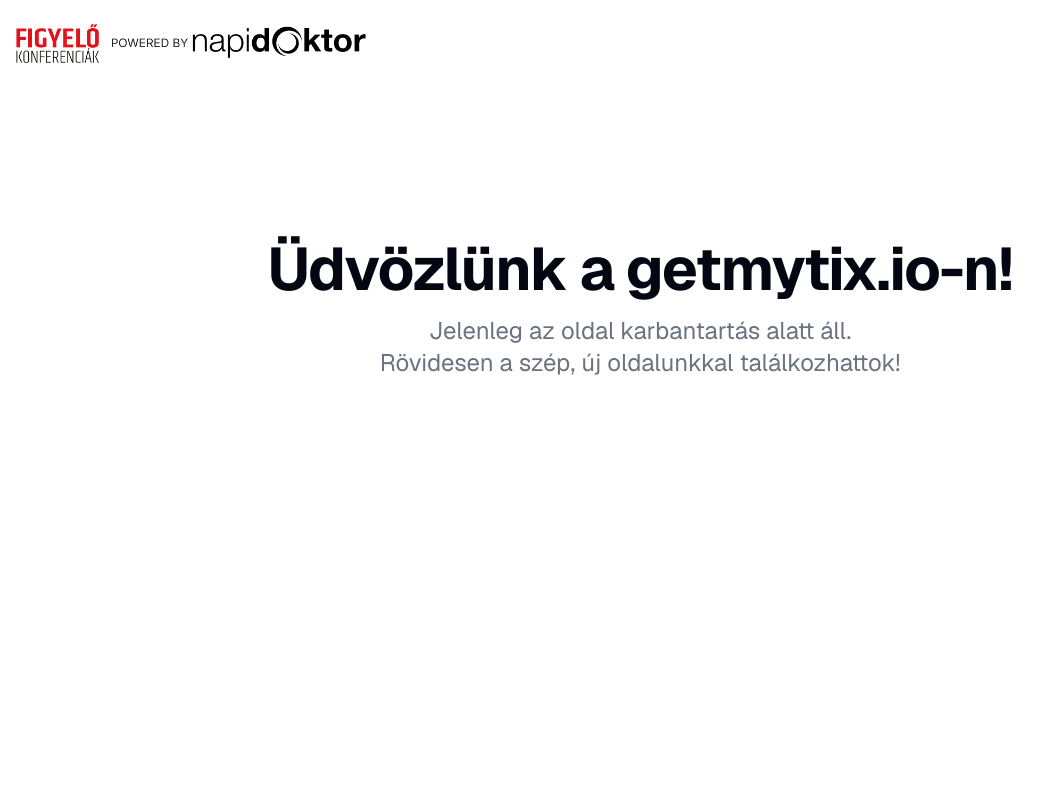
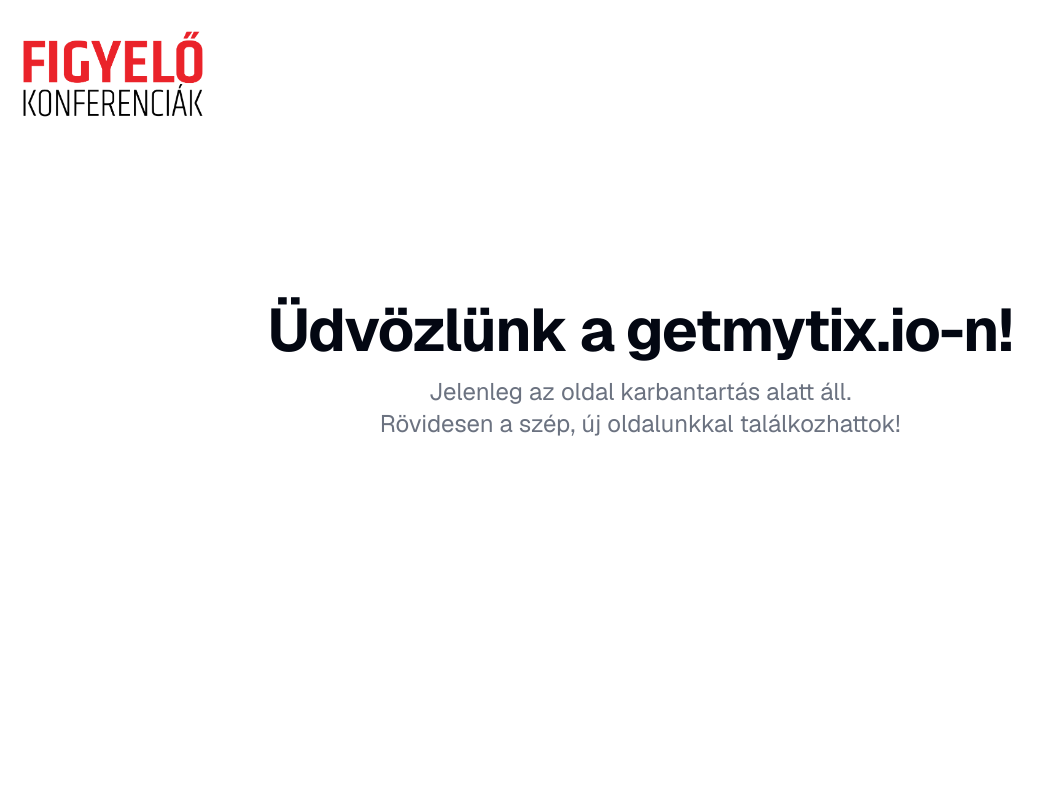
Before and after one commit to zoltanarvai/getmytix, a Next.js app in the folder getmytix-web/: page /home in a window 1280 px wide. Shown: the top 800 px of the page, without its empty margins (0-1058 px from the left). Built offline with nearby package versions, Linux system fonts and the light colour scheme.

Commit message:
fix: adjust logo

```diff
--- a/getmytix-web/src/app/layout.tsx
+++ b/getmytix-web/src/app/layout.tsx
@@ -27,10 +27,11 @@
             className="ml-4 mt-6"
             sizes="100vw"
             width={500}
-            height={300}
+            height={267}
             style={{
-                width: '80%',
-                height: 'auto',
+                width: 'auto',
+                height: '80%',
+                maxHeight: '100px',
                 maxWidth: '350px'
             }}
             alt="Figyelő konferenciák"
```
Also changed, not shown: getmytix-web/public/event_logo.png, 1 other file (tests, documents, lock files or other folders).
